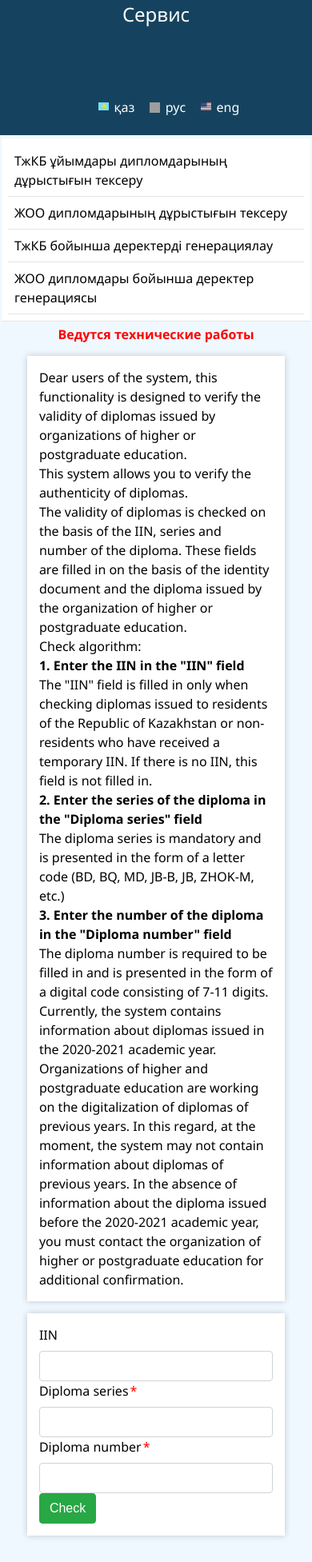
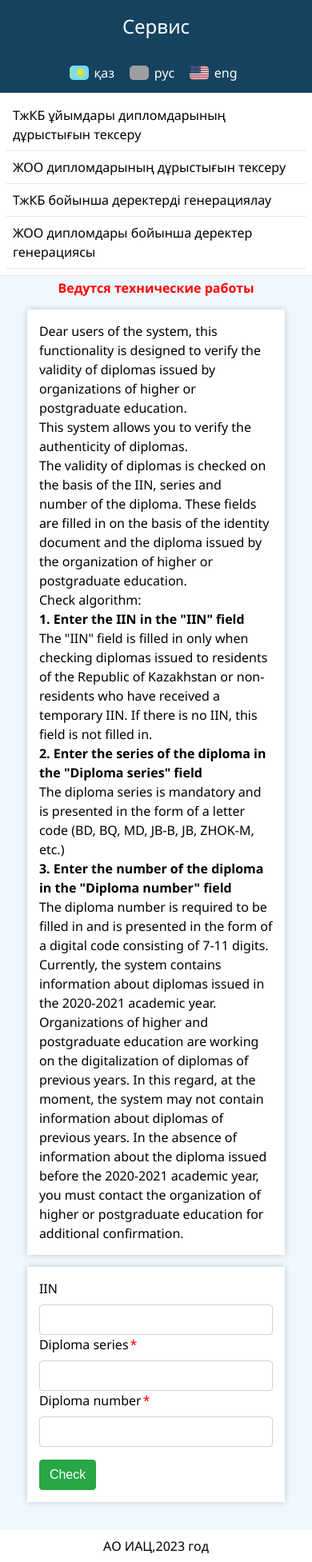
Before and after one commit to TheElderLord/Checker, a Vue app: page /check-valid in a window 390 px wide. Shown: the whole page at 80% size. Built offline with nearby package versions, Linux system fonts and the light colour scheme; grey boxes are pictures that could not be loaded.

Commit message:
Optimization and localization of valid page

```diff
--- a/src/App.vue
+++ b/src/App.vue
@@ -30,40 +30,40 @@ export default {
       // Update the component's local lang state if needed
       this.lang = newLang;
     },
-    updateHeaderText(){
-      const currentPath = this.$route.path;
-      if(currentPath === '/main'){
-        if(this.lang === 'kz'){
-          this.headerTxt = 'ТжКБ ұйымдары дипломдарының дұрыстығын тексеру';
+    // updateHeaderText(){
+    //   const currentPath = this.$route.path;
+    //   if(currentPath === '/main'){
+    //     if(this.lang === 'kz'){
+    //       this.headerTxt = 'ТжКБ ұйымдары дипломдарының дұрыстығын тексеру';
 
-        }
-        else if (this.lang === 'rus'){
-          this.headerTxt = 'Проверка валидности дипломов организаций ТиПО'
-        }
-        else this.headerTxt = 'Validation of University Diplomas'
-      }
-      else if (currentPath === '/check-valid'){
-        if(this.lang === 'kz'){
-          this.headerTxt = 'ЖОО дипломдарының дұрыстығын тексеру';
-        }
-        else if(this.lang === 'rus'){
-          this.headerTxt = 'Проверка валидности дипломов вуза';
-        }
-        else this.headerTxt = 'Validation of University Diplomas'
+    //     }
+    //     else if (this.lang === 'rus'){
+    //       this.headerTxt = 'Проверка валидности дипломов организаций ТиПО'
+    //     }
+    //     else this.headerTxt = 'Validation of University Diplomas'
+    //   }
+    //   else if (currentPath === '/check-valid'){
+    //     if(this.lang === 'kz'){
+    //       this.headerTxt = 'ЖОО дипломдарының дұрыстығын тексеру';
+    //     }
+    //     else if(this.lang === 'rus'){
+    //       this.headerTxt = 'Проверка валидности дипломов вуза';
+    //     }
+    //     else this.headerTxt = 'Validation of University Diplomas'
 
-      }
-      else if(currentPath === '/auth'){
-        if(this.lang === 'kz'){
-          this.headerTxt = 'ЖОО бойынша деректерді генерациялау';
-        }
-        else if(this.lang === 'rus'){
-          this.headerTxt = 'Генерация данных по дипломам ВУЗ'
-        }
-        else{
-          this.headerTxt = 'Generate University Diploma Data'
-        }
-      }
-    }
+    //   }
+    //   else if(currentPath === '/auth'){
+    //     if(this.lang === 'kz'){
+    //       this.headerTxt = 'ЖОО бойынша деректерді генерациялау';
+    //     }
+    //     else if(this.lang === 'rus'){
+    //       this.headerTxt = 'Генерация данных по дипломам ВУЗ'
+    //     }
+    //     else{
+    //       this.headerTxt = 'Generate University Diploma Data'
+    //     }
+    //   }
+    // }
   },
   computed: {
     shown() {
@@ -73,7 +73,7 @@ export default {
   },
   created() {
     // Call a method to update the headerText based on the current URL
-    this.updateHeaderText();
+    // this.updateHeaderText();
   },
 }
 </script>
@@ -96,6 +96,7 @@ export default {
     </div>
 
     <div class="menus" v-if="!shown">
+
       <div class="menu">
         <router-link :to="{ path: '/main', query: { lang } }">{{ lang === 'rus' ? 'Проверка валидности дипломов организаций ТиПО' : lang === 'kz' ? 'ТжКБ ұйымдары дипломдарының дұрыстығын тексеру' : 'Validation of University Diplomas' }}</router-link>
       </div>
@@ -114,21 +115,26 @@ export default {
       <Sidebar @data-sent="receiveDataFromChild" :lang="lang"/>
     </div>
     <div class="router-wrapper">
-      <div class="acc">Ведутся технические работы</div>
+      <div class="acc" v-if="shown">Ведутся технические работы</div>
       <router-view />
     </div>
+    <footer>
+      <div class="foottxt">АО ИАЦ,2023 год</div>
+    </footer>
 
   </div>
 </template>
 
 <style scoped>
-
+*{
+  overflow: hidden;
+}
 #app{
   background-color: aliceblue ;
 
 }
 .acc{
-  margin-top: 12vh;
+
   color: red;
   display: flex;
   justify-content: center;
@@ -137,9 +143,7 @@ export default {
 
 }
 .header-wrapper{
-  position: fixed;
-  top: 0;
-  left: 0;
+
   width: 100%;
   height: 10vh;
   display: flex;
@@ -194,11 +198,9 @@ export default {
 
 .menus{
   display: flex;
-  align-items: center;
-  margin-top: 10vh;
-  height: 70vh;
+  height: 100%;
   width: 80%;
-  margin: 0 auto;
+  margin: 30vh auto 0 auto;
 }
 
 .menu{
@@ -206,23 +208,22 @@ export default {
   text-align: center;
   margin: 1rem;
   padding: 1rem;
+  background-color: white;
 }
 .menu a{
   color:black;
   text-decoration: none;
+  font-size: 1rem;
 
 }
 .sidebar-wrapper {
-  position: fixed;
-  top: 8%;
-  left: 0;
-  bottom: 0;
+  position: absolute;
   width: 25vw;
-  height: 50vh;
+  height: 100%;
   z-index: 100;
 
   margin:0;
-  padding: 1% 0.5% 0 0.5%;
+
 }
 .router-wrapper{
   margin-left: 25vw;
@@ -242,7 +243,10 @@ export default {
   .acc{
     font-size: 1rem;
   }
-
+ .menus{
+  flex-wrap: wrap;
+  flex-direction: column;
+ }
   .header-wrapper h1{
     margin: 0;
     padding: 0;
@@ -254,6 +258,7 @@ export default {
     position: relative;
     width: 100%;
     height: fit-content;
+    font-size: 1rem;
   }
   .router-wrapper{
 
@@ -263,20 +268,24 @@ export default {
 
   .header-wrapper{
     position: relative;
-    height: 20vh;
+    height: fit-content;
     display: block;
+    overflow: hidden;
+
   }
 
 
   .title{
-    width:100%;
+    width: 100%;
+    padding: 15px 30px;
+    text-align: center;
 
   }
   .lang{
-    position: absolute;
-    top:65%;
-    left: 30%;
-    width: 100%
+
+    display: flex;
+    justify-content: center;
+    width: 100%;
 
   }
   .icon{
@@ -297,23 +306,39 @@ export default {
     font-size: 1rem;
   }
   .icon{
-    width: 30%;
+
     margin: 0;
   }
   .kz .icon{
+    width:24px;
+    height: 18px;
+    border-radius: 5px;
     margin: auto;
     background: url(./assets/kz.svg) no-repeat;
   }
   .rus .icon{
+    width:24px;
+    height: 18px;
     margin: auto;
+    border-radius: 5px;
     background: url(./assets/rus.svg) no-repeat;
   }
   .eng .icon{
+    width:24px;
+    height: 18px;
     margin: auto;
+    border-radius: 5px;
     background: url(./assets/eng.svg) no-repeat;
   }
   .acc{
     margin: 0;
+  }
+  .foottxt{
+    margin-top: 1rem;
+    font-size: 1rem;
+    padding: 0.5rem;
+    text-align: center;
+    background-color: white;
   }
 
 
@@ -321,14 +346,14 @@ export default {
   /* CSS styles for mobile screens */
   /* ... */
 }
-@media (max-width: 320px){
+/*@media (max-width: 320px){
   /*.header-wrapper{
     height: 10vh;
   }
   .sidebar-wrapper{
     top: 10%;
   }
-  */
+
   .sidebar-wrapper{
 
   }
@@ -362,5 +387,6 @@ export default {
     font-size: 1.5rem;
   }
 
-}
+}*/
+
 </style>
--- a/src/components/SideBar.vue
+++ b/src/components/SideBar.vue
@@ -64,7 +64,47 @@ export default {
 
     methods: {
         emitHeaderText(txt) {
-            this.txt = txt;
+
+                if(txt == 'ТжКБ ұйымдары дипломдарының дұрыстығын тексеру'){
+                    this.txt = 'Қазақстан Республикасының техникалық және кәсіптік білім беру ұйымдары дипломдарының жарамдылығын тексеру';
+                }
+                else if(txt == 'ЖОО дипломдарының дұрыстығын тексеру'){
+                    this.txt = 'Қазақстан Республикасының жоғары және жоғары оқу орнынан кейінгі білім беру ұйымдары дипломдарының валидтілігін тексеру';
+                }
+                else if(txt == 'ТжКБ бойынша деректерді генерациялау'){
+                    this.txt = 'Жүйеге кіру';
+                }
+                else if(txt == 'ЖОО дипломдары бойынша деректер генерациясы'){
+                    this.txt = 'Жүйеге кіру';
+                }
+
+                if(txt == 'Проверка валидности дипломов организаций ТиПО'){
+                    this.txt = 'Проверка валидности дипломов организаций технического и професиионального образования Республики Казахстан';
+                }
+                else if(txt == 'Проверка валидности дипломов вуза'){
+                    this.txt = 'Проверка валидности дипломов организаций высшего и послевузовского образования Республики Казахстан';
+                }
+                else if(txt == 'Генерация данных по ТиПО'){
+                    this.txt = 'Вход в систему';
+                }
+                else if(txt == 'Генерация данных по вузам'){
+                    this.txt = 'Вход в систему';
+                }
+
+                if(txt == 'Validation of Organization Diplomas'){
+                    this.txt = 'Validation of Organization Diplomas of the Republic of Kazakhstan';
+                }
+                else if(txt == 'Validation of University Diplomas'){
+                    this.txt = 'Validation of University Diplomas of the Republic of Kazakhstan';
+                }
+                else if(txt == 'Generate Organization Data'){
+                    this.txt = 'Login';
+                }
+                else if(txt == 'Generating data on university diplomas'){
+                    this.txt = 'Login';
+                }
+
+
             this.$emit('data-sent', this.txt);
         },
         changeLang() {
@@ -179,6 +219,7 @@ a {
     a {
         text-decoration: none;
         color: black;
+        font-size: 1rem;
     }
 
 
--- a/src/components/styles/valid.css
+++ b/src/components/styles/valid.css
@@ -322,7 +322,16 @@ table {
 
  }
  @media (min-width:320px) {
-
+    .cards{
+        margin-left: 1.9rem;
+        min-width: min(560px, 65%);
+        margin-top: 0.5px;
+    max-width: calc(100% - 60px);
+    width: 100%;
+    background-color: #fff;
+    box-shadow: 0 0 8px rgba(0,0,0,0.2);
+    padding: 15px;
+    }
     .card-text{
 
         width: 100%;
@@ -341,6 +350,7 @@ table {
         display: flex;
         justify-content: center;
         align-items: center;
+        font-weight: normal;
     }
     .card div:not(:first-child) {
         display: block;
@@ -360,6 +370,9 @@ table {
         font-size: 1rem;
     }
 
+    #verify-btn{
+        margin-top: 1rem;
+    }
 
 
  }
```
Also changed, not shown: src/components/Valid.vue (+28 -18 lines).
